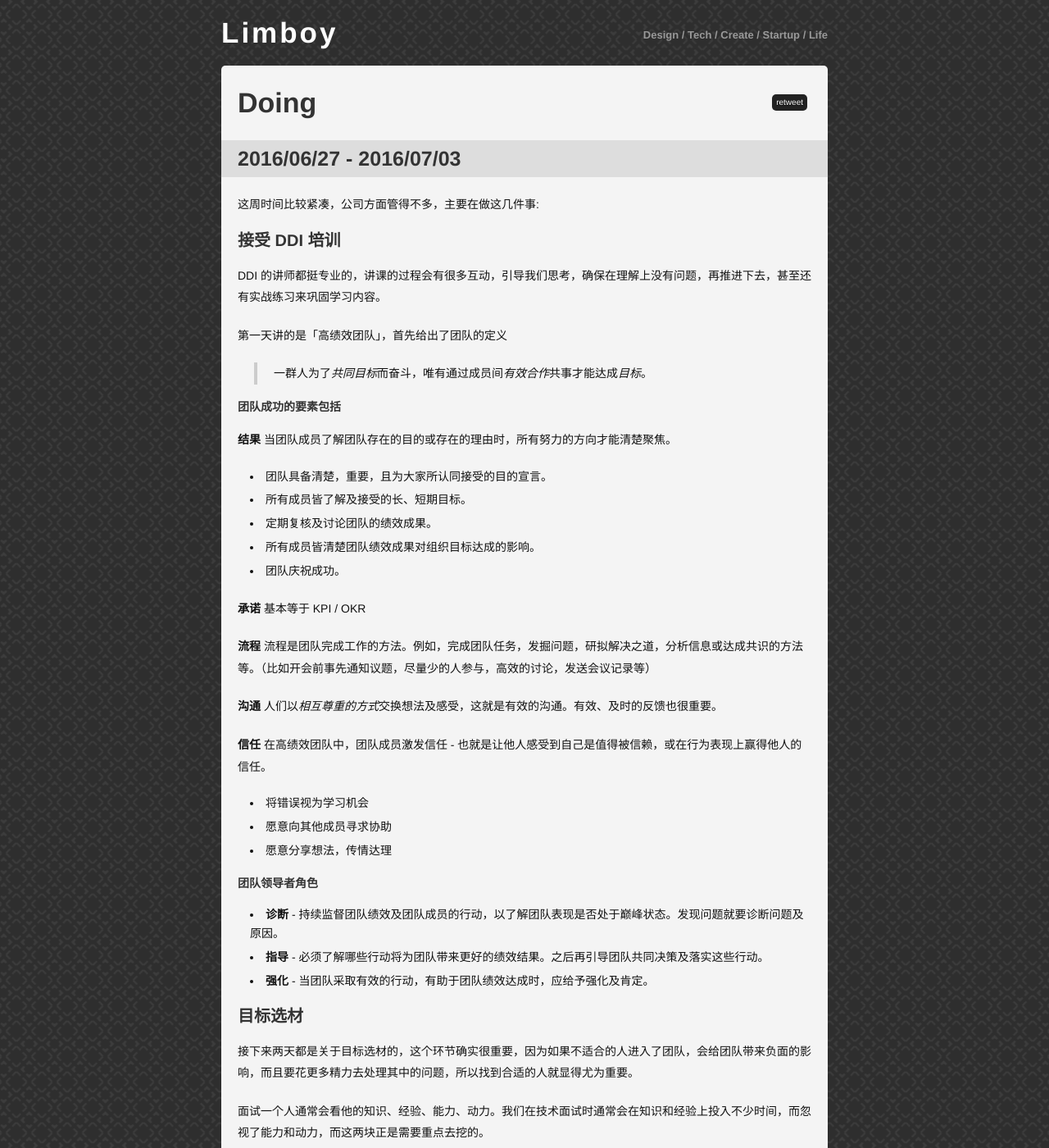
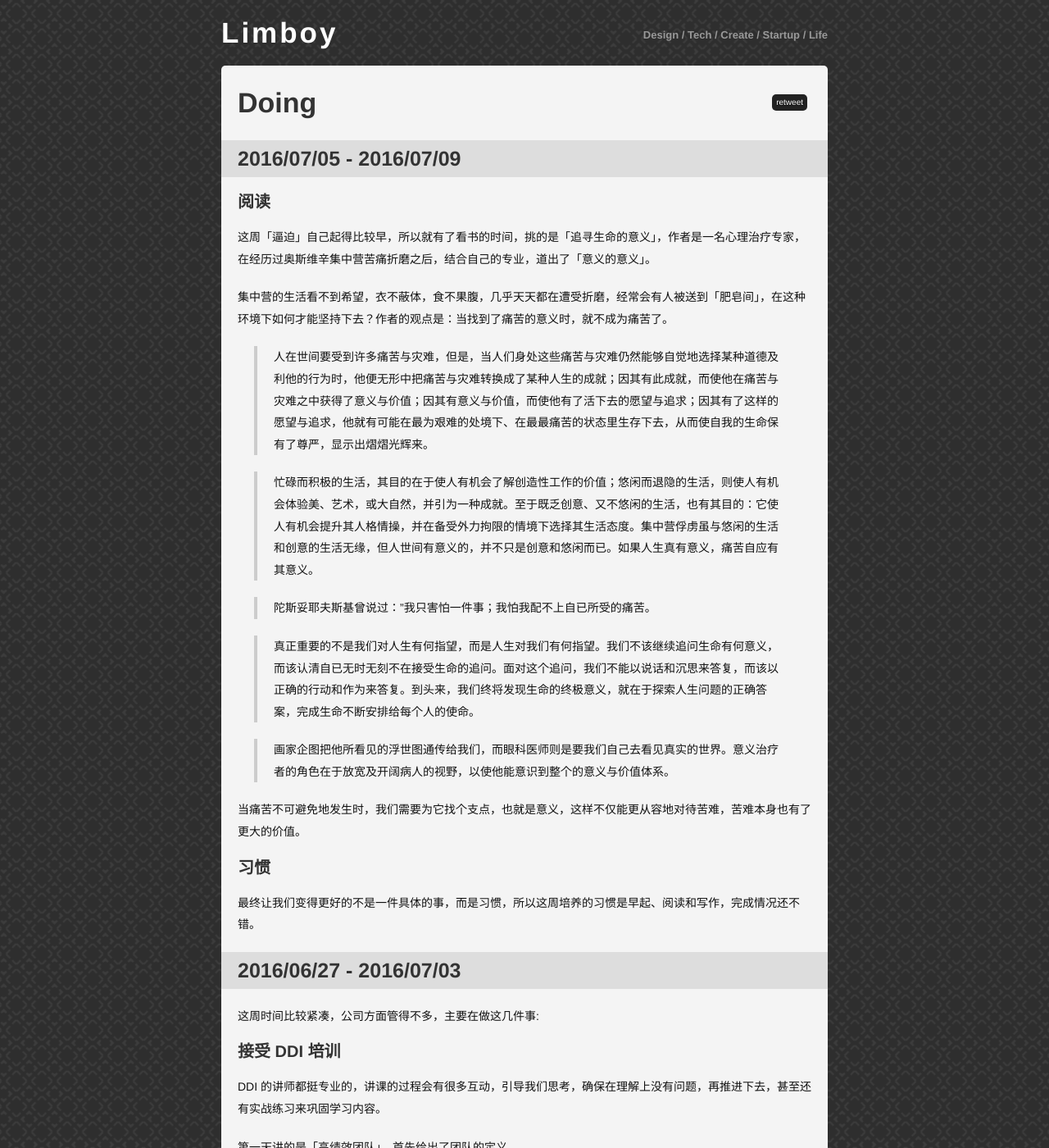
Before and after one commit to limboy/lzyy.github.com, a Jekyll site: the page built from doing.md, in a window 1280 px wide and 1400 px high. Shown: the whole window at 82% size. Built offline with Jekyll 4.4.1, drawn with Linux system fonts in a browser that asks for light colours; comment, search, counter and statistics services are not loaded.

Commit message:
update doing

```diff
--- a/doing.md
+++ b/doing.md
@@ -2,6 +2,27 @@
 layout: post
 title: Doing
 ---
+
+### 2016/07/05 - 2016/07/09
+#### 阅读
+这周「逼迫」自己起得比较早，所以就有了看书的时间，挑的是「追寻生命的意义」，作者是一名心理治疗专家，在经历过奥斯维辛集中营苦痛折磨之后，结合自己的专业，道出了「意义的意义」。
+
+集中营的生活看不到希望，衣不蔽体，食不果腹，几乎天天都在遭受折磨，经常会有人被送到「肥皂间」，在这种环境下如何才能坚持下去？作者的观点是：当找到了痛苦的意义时，就不成为痛苦了。
+
+> 人在世间要受到许多痛苦与灾难，但是，当人们身处这些痛苦与灾难仍然能够自觉地选择某种道德及利他的行为时，他便无形中把痛苦与灾难转换成了某种人生的成就；因其有此成就，而使他在痛苦与灾难之中获得了意义与价值；因其有意义与价值，而使他有了活下去的愿望与追求；因其有了这样的愿望与追求，他就有可能在最为艰难的处境下、在最最痛苦的状态里生存下去，从而使自我的生命保有了尊严，显示出熠熠光辉来。
+
+> 忙碌而积极的生活，其目的在于使人有机会了解创造性工作的价值；悠闲而退隐的生活，则使人有机会体验美、艺术，或大自然，并引为一种成就。至于既乏创意、又不悠闲的生活，也有其目的：它使人有机会提升其人格情操，并在备受外力拘限的情境下选择其生活态度。集中营俘虏虽与悠闲的生活和创意的生活无缘，但人世间有意义的，并不只是创意和悠闲而已。如果人生真有意义，痛苦自应有其意义。
+
+> 陀斯妥耶夫斯基曾说过："我只害怕一件事；我怕我配不上自已所受的痛苦。
+
+> 真正重要的不是我们对人生有何指望，而是人生对我们有何指望。我们不该继续追问生命有何意义，而该认清自已无时无刻不在接受生命的追问。面对这个追问，我们不能以说话和沉思来答复，而该以正确的行动和作为来答复。到头来，我们终将发现生命的终极意义，就在于探索人生问题的正确答案，完成生命不断安排给每个人的使命。
+
+> 画家企图把他所看见的浮世图通传给我们，而眼科医师则是要我们自己去看见真实的世界。意义治疗者的角色在于放宽及开阔病人的视野，以使他能意识到整个的意义与价值体系。
+
+当痛苦不可避免地发生时，我们需要为它找个支点，也就是意义，这样不仅能更从容地对待苦难，苦难本身也有了更大的价值。
+
+#### 习惯
+最终让我们变得更好的不是一件具体的事，而是习惯，所以这周培养的习惯是早起、阅读和写作，完成情况还不错。
 
 ### 2016/06/27 - 2016/07/03
 
```
